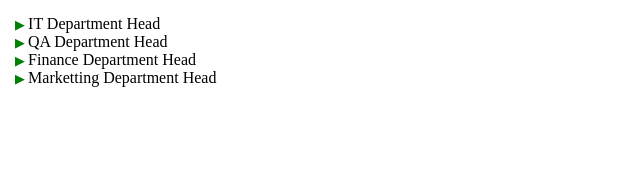
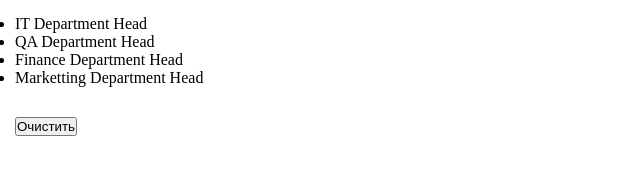
Before and after one commit to DariaZelenkevich/teach_me_skills, a website: page daria_zelenkevich_hw_final/index.html in a window 1280 px wide. Shown: the whole page, without its empty margins (0-640 px from the left). Drawn offline with Linux system fonts and the light colour scheme.

Commit message:
HW_final

```diff
--- a/daria_zelenkevich_hw_final/index.html
+++ b/daria_zelenkevich_hw_final/index.html
@@ -8,8 +8,12 @@
 
 <body>
 
+  <div id="container">
 
-  <table id="table"></table>
+    <table id="table"></table>
+
+  </div>
+
 
   <script src="./index.js" defer></script>
 
--- a/daria_zelenkevich_hw_final/index.js
+++ b/daria_zelenkevich_hw_final/index.js
@@ -86,11 +86,7 @@ function createTable (data) {
 
 	var tbody = table.querySelector('TBODY');
 
-	if(tbody !== null) {
-
-		clearTable();
-
-	}
+	clearTable();
 
 	var tbody = document.createElement('TBODY');
 
@@ -130,92 +126,121 @@ function clearTable() {
 	var table = document.querySelector('TABLE');
 	var tbody = table.querySelector('TBODY');
 
-	table.removeChild(tbody);
+	if(tbody !== null) {
+
+		table.removeChild(tbody);
+
+	}
 
 }
 
-function createTree(arr) {
+function createTreeNodeList(arr) {
 
-	var tree = document.createElement('ul');
-	tree.setAttribute('id', 'tree');
-	document.body.insertBefore(tree, document.body.firstChild);
-
-	for(var i = 0; i < arr.length; i++) {
-
-		if(arr[i].parent_id == null){
-
-			var headNode = document.createElement('li');
-			headNode.setAttribute('employee_id', arr[i].id);
-			headNode.innerText = arr[i].name;
+	var clonedArray = JSON.parse(JSON.stringify(arr));
 
 
-			for(var j = 0; j < arr.length; j++) {
-
-				if(arr[j].parent_id == arr[i].id) {
-					var deputyList = document.createElement('ul');
-					deputyList.setAttribute('class', 'deputy_list');
-					deputyList.setAttribute('hidden', true);
+    for (var i = 0; i < clonedArray.length; i++) {
 
 
-					var deputyNode = document.createElement('li');
-					deputyNode.setAttribute('employee_id', arr[j].id);
-					deputyNode.innerText =  arr[j].name;
-
-					for(var n = 0; n < arr.length; n++) {
-
-						if(arr[n].parent_id == arr[j].id){
-							var employeeList = document.createElement('ul');
-							employeeList.setAttribute('class', 'employee_list');
-							employeeList.setAttribute('hidden', true);
+        if (clonedArray[i].parent_id !== null) {
 
 
-							var employeeNode = document.createElement('li');
-							employeeNode.setAttribute('employee_id', arr[n].id);
-							employeeNode.innerText =  arr[n].name;
+            for (var j = 0; j < clonedArray.length; j++) {
 
+                if (clonedArray[j].id === clonedArray[i].parent_id) {
 
-							employeeList.appendChild(employeeNode);
-							deputyNode.appendChild(employeeList);
-						}
+                    if (!clonedArray[j].children) {
+                        clonedArray[j].children = [];
+                    }
 
-					}
-
-					deputyList.appendChild(deputyNode);
-					headNode.appendChild(deputyList);
-				}
-
-			}
-
-			tree.appendChild(headNode);
-
-		}
-
+                    clonedArray[j].children.push(clonedArray[i]);
+                }
+            }
+        }
 	}
 
-	var treeLis = tree.getElementsByTagName('li');
+    return clonedArray.filter(function (val) {
+        return val.parent_id === null;
+	});
 
-	for (var i = 0; i < treeLis.length; i++) {
-		var li = treeLis[i];
+}
 
-		var span = document.createElement('span');
-		li.insertBefore(span, li.firstChild);
-		span.appendChild(span.nextSibling);
+function createTree(data) {
+
+	var treeArr = createTreeNodeList(data);
+
+    var treeRoot = document.createElement('ul');
+
+	addEl(treeRoot, treeArr);
+
+	var container = document.getElementById('container');
+
+    container.insertBefore(treeRoot, container.firstChild);
+
+    function addEl(parent, children) {
+
+        for (var i = 0; i < children.length; i++) {
+			var li = document.createElement('li');
+			li.setAttribute('employee_id', children[i].id);
+			var span = document.createElement('SPAN');
+
+			span.innerText = children[i].name;
+	  		li.appendChild(span);
+            parent.appendChild(li);
+
+            if (children[i].children) {
+				var ul = document.createElement('ul');
+				ul.setAttribute('style', 'display: none;');
+				addEl(ul, children[i].children);
+				li.appendChild(ul);
+			}
+        }
+    }
+}
+
+function rollUpTree() {
+	var tree = document.getElementById('tree');
+	var nodes = tree.querySelectorAll('ul');
+	for(var i = 0; i < nodes.length; i++) {
+
+		nodes[i].setAttribute('style', 'display: none;');
+
 	}
 }
 
 
+function clearAll() {
+
+	clearTable();
+	localStorage.clear();
+	rollUpTree();
+}
 
 
-document.addEventListener("DOMContentLoaded",function () {
+var clearButton = document.createElement('BUTTON');
+clearButton.setAttribute('type', 'button');
+clearButton.setAttribute('id', 'button');
+clearButton.innerText = 'Очистить';
+clearButton.addEventListener('click', clearAll);
 
+
+document.body.appendChild(clearButton);
+
+
+window.onload = function () {
 	makeRequest('employee', createTree);
+
+
+	var tree = document.querySelector('ul');
+	tree.setAttribute('id', 'tree');
+
 
 	tree.onclick = function(event) {
 
 		var target = event.target;
 
+
 		var employeeID = target.parentNode.getAttribute('employee_id');
-
 
 		if (employeeID.length < 2) {
 			employeeID = '0' + employeeID;
@@ -224,11 +249,10 @@ document.addEventListener("DOMContentLoaded",function () {
 
 		makeRequest(employeeID, createTable);
 
+
 		var childrenContainer = target.parentNode.getElementsByTagName('ul')[0];
 		if (!childrenContainer) return;
-
-		childrenContainer.hidden = !childrenContainer.hidden;
+		childrenContainer.style.display = childrenContainer.style.display ? '' : 'none';
 
 	}
-
-});
+}
--- a/daria_zelenkevich_hw_final/style.css
+++ b/daria_zelenkevich_hw_final/style.css
@@ -5,7 +5,7 @@
     padding: 0;
 }
 
-body {
+#container {
     display: flex;
     flex-direction: row;
     justify-content: space-between;
@@ -55,3 +55,9 @@ td {
     padding: 10px;
     text-align: center;
 }
+
+/* button */
+
+#button {
+    margin: 15px;
+}
```
